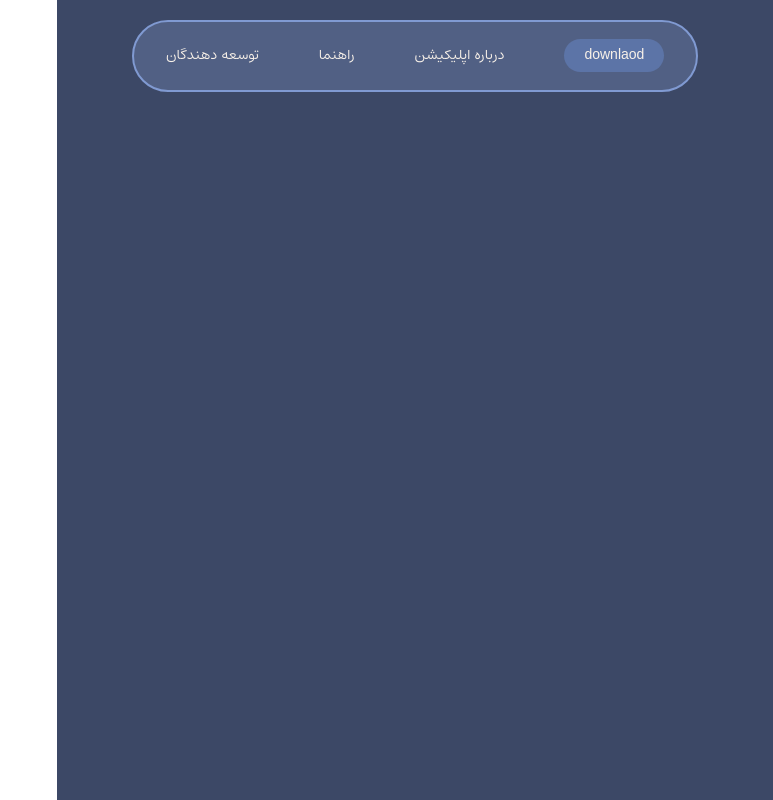
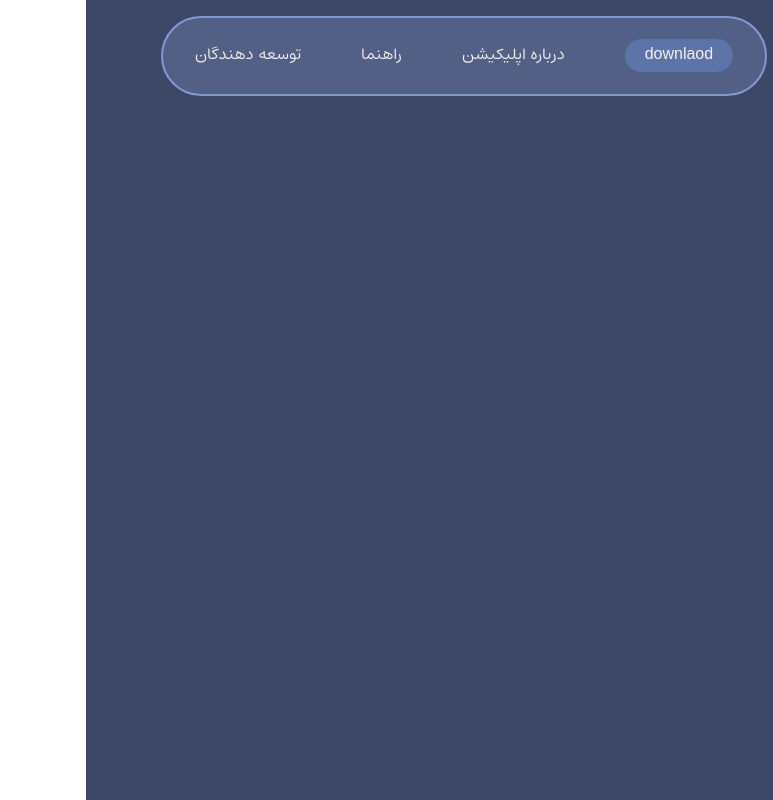
Before and after one commit to buordino/landing, a Next.js app: page / in a window 1280 px wide. Shown: the whole page, without its empty margins (507-1280 px from the left). Built offline with nearby package versions, Linux system fonts and the light colour scheme.

Commit message:
refactor(layout): improve ui of nav bar

```diff
--- a/src/components/HeaderNav.tsx
+++ b/src/components/HeaderNav.tsx
@@ -8,20 +8,20 @@ const navItems = [
 const HeaderNav = () => {
   return (
     <nav>
-      <div className="rounded-full border-solid border-2 border-light-primary bg-dark-sky px-8 py-5">
+      <div className="rounded-full border-solid border-2 border-light-primary bg-dark-sky px-8 py-6">
         <ul className="flex flex-row items-center justify-between gap-[60px] pb-1">
           <li>
             <Link
               href={"/"}
               className="bg-[#5C74A7] mt-1 pb-2.5 pt-1.5 px-5 rounded-full"
             >
-              <span className="text-sm font-medium">downlaod</span>
+              <span className="text-[16px] font-medium">downlaod</span>
             </Link>
           </li>
           {navItems.map((navItem, index) => (
             <li key={index}>
               <Link href={navItem.href}>
-                <span className="text-sm font-normal">{navItem.label}</span>
+                <span className="text-[16px]font-normal">{navItem.label}</span>
               </Link>
             </li>
           ))}
```
